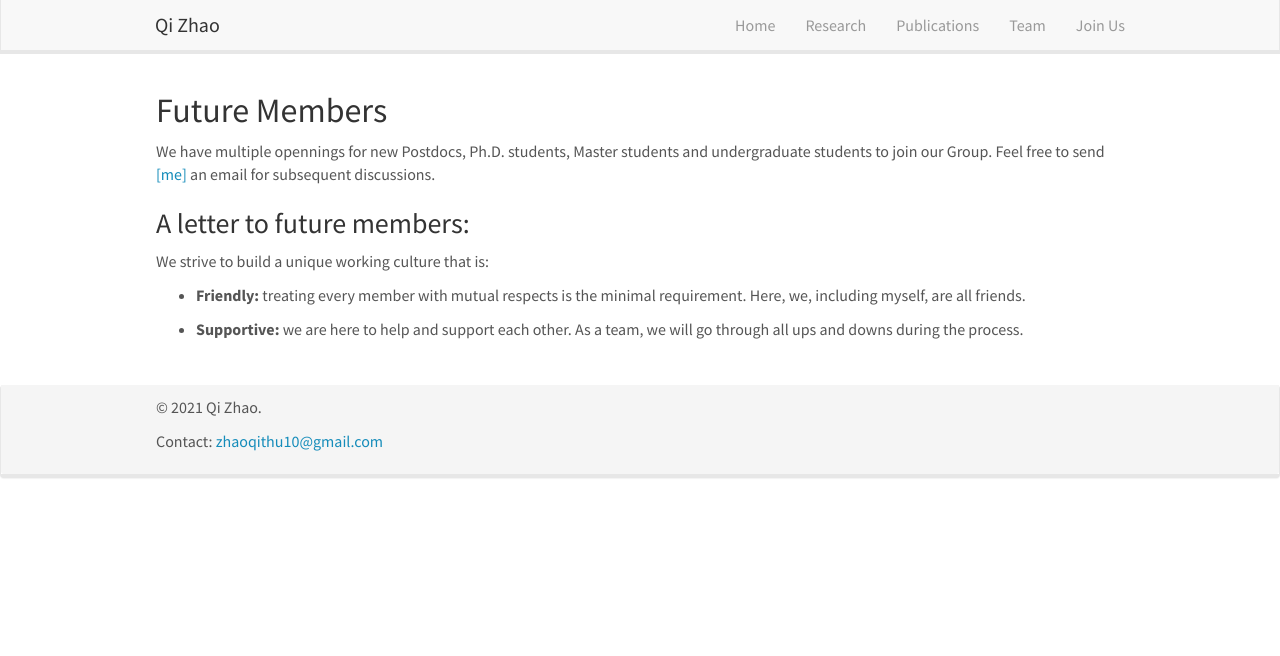
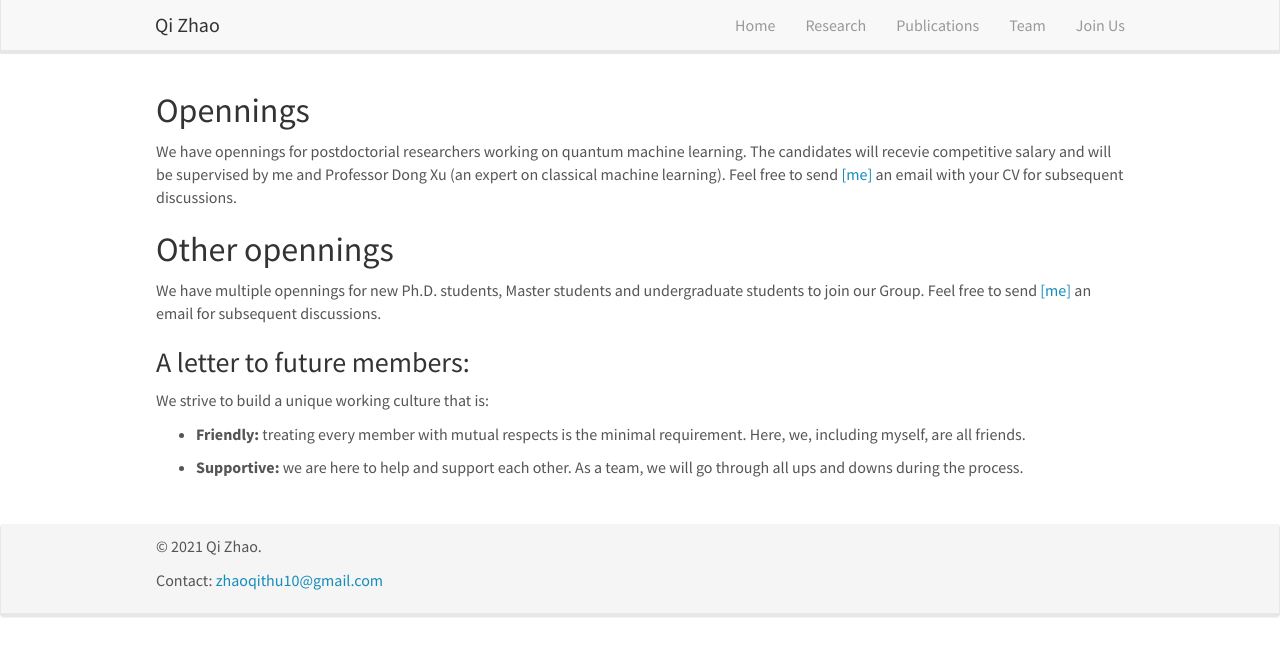
Before and after one commit to qizhao-quantum/qizhao-quantum.github.io, a Jekyll site: the page built from _pages/openings.md, in a window 1280 px wide. Shown: the top 656 px of the page. Built offline with Jekyll 4.4.1, drawn with Linux system fonts in a browser that asks for light colours; nearby versions of some CDN libraries; library files that are not in the unit come from our copies.

Commit message:
Update openings.md

```diff
--- a/_pages/openings.md
+++ b/_pages/openings.md
@@ -5,11 +5,13 @@ excerpt: "Openings"
 sitemap: false
 permalink: /joinus
 ---
+## Opennings
+<div class="largefont">
+We have opennings for postdoctorial researchers working on quantum machine learning. The candidates will recevie competitive salary and will be supervised by me and Professor Dong Xu (an expert on classical machine learning). Feel free to send [[me]](./team) an email with your CV for subsequent discussions.
 
-## Future Members
-
+## Other opennings
 <div class="largefont">
-We have multiple opennings for new Postdocs, Ph.D. students, Master students and undergraduate students to join our Group.
+We have multiple opennings for new Ph.D. students, Master students and undergraduate students to join our Group.
 Feel free to send [[me]](./team) an email for subsequent discussions.
 </div>
 
```
